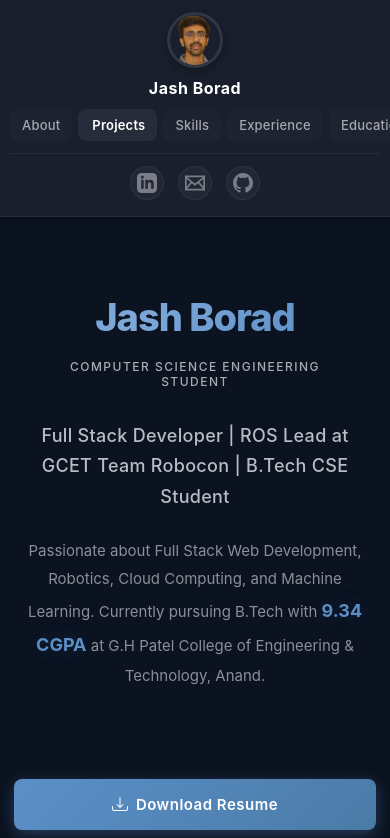
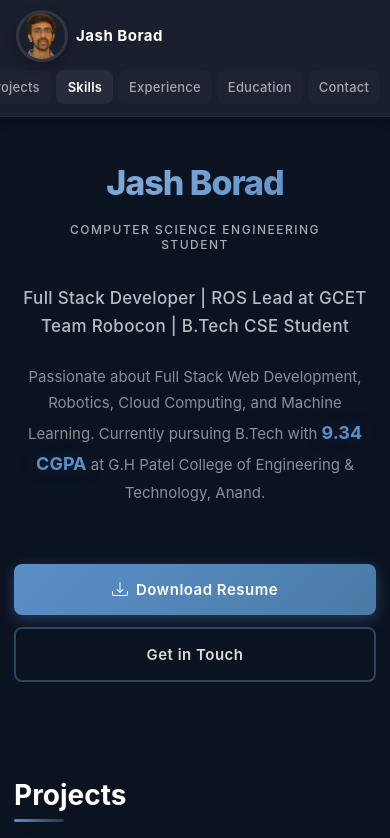
Before and after one commit to Boradjash29/borad-jash-portfolio, a React (Vite) app: page / in a window 390 px wide. Shown: the top 838 px of the page. Built offline with nearby package versions, Linux system fonts and the light colour scheme.

Commit message:
Improve mobile sidebar layout and auto-scroll navigation tabs

```diff
--- a/src/Components/Sidebar.jsx
+++ b/src/Components/Sidebar.jsx
@@ -1,7 +1,8 @@
-import { useState, useEffect } from "react";
+import { useState, useEffect, useRef } from "react";
 
 function Sidebar() {
   const [activeSection, setActiveSection] = useState("about");
+  const navRef = useRef(null);
 
   useEffect(() => {
     const handleScroll = () => {
@@ -26,6 +27,32 @@ function Sidebar() {
     return () => window.removeEventListener("scroll", handleScroll);
   }, []);
 
+  useEffect(() => {
+    const navElement = navRef.current;
+    if (!navElement) {
+      return;
+    }
+
+    const isMobile = window.matchMedia("(max-width: 768px)").matches;
+    if (!isMobile || navElement.scrollWidth <= navElement.clientWidth) {
+      return;
+    }
+
+    const activeLink = navElement.querySelector(`a[data-section="${activeSection}"]`);
+    if (!activeLink) {
+      return;
+    }
+
+    const leftPadding = 12;
+    const offsetLeft = activeLink.offsetLeft;
+    const targetLeft = Math.max(0, offsetLeft - leftPadding);
+
+    navElement.scrollTo({
+      left: targetLeft,
+      behavior: "smooth",
+    });
+  }, [activeSection]);
+
   const handleNavClick = (section) => {
     setActiveSection(section);
   };
@@ -37,9 +64,10 @@ function Sidebar() {
         <h2 className="sidebar-name">Jash Borad</h2>
       </div>
 
-      <nav className="sidebar-nav">
+      <nav className="sidebar-nav" ref={navRef}>
         <a
           href="#about"
+          data-section="about"
           className={activeSection === "about" ? "active" : ""}
           onClick={() => handleNavClick("about")}
         >
@@ -47,6 +75,7 @@ function Sidebar() {
         </a>
         <a
           href="#portfolio"
+          data-section="portfolio"
           className={activeSection === "portfolio" ? "active" : ""}
           onClick={() => handleNavClick("portfolio")}
         >
@@ -54,6 +83,7 @@ function Sidebar() {
         </a>
         <a
           href="#skills"
+          data-section="skills"
           className={activeSection === "skills" ? "active" : ""}
           onClick={() => handleNavClick("skills")}
         >
@@ -61,6 +91,7 @@ function Sidebar() {
         </a>
         <a
           href="#experience"
+          data-section="experience"
           className={activeSection === "experience" ? "active" : ""}
           onClick={() => handleNavClick("experience")}
         >
@@ -68,6 +99,7 @@ function Sidebar() {
         </a>
         <a
           href="#education"
+          data-section="education"
           className={activeSection === "education" ? "active" : ""}
           onClick={() => handleNavClick("education")}
         >
@@ -75,6 +107,7 @@ function Sidebar() {
         </a>
         <a
           href="#contact"
+          data-section="contact"
           className={activeSection === "contact" ? "active" : ""}
           onClick={() => handleNavClick("contact")}
         >
--- a/src/index.css
+++ b/src/index.css
@@ -780,7 +780,7 @@ button:hover {
     position: sticky;
     top: 0;
     z-index: 50;
-    padding: 16px 0;
+    padding: 12px 0;
     border-right: none;
     border-bottom: 1px solid rgba(255, 255, 255, 0.06);
     box-shadow: 0 4px 12px rgba(0, 0, 0, 0.2);
@@ -788,27 +788,36 @@ button:hover {
   }
 
   .sidebar-header {
-    margin-bottom: 14px;
+    display: flex;
+    align-items: center;
+    justify-content: flex-start;
+    gap: 10px;
+    text-align: left;
+    margin-bottom: 10px;
     padding: 0 16px;
   }
 
   .profile {
-    width: 64px;
-    height: 64px;
-    margin-bottom: 10px;
+    width: 58px;
+    height: 58px;
+    margin: 0;
+    flex-shrink: 0;
   }
 
   .sidebar-name {
-    font-size: 18px;
+    font-size: 17px;
+    line-height: 1.25;
+    margin: 0;
   }
 
   .sidebar-nav {
     flex: 0;
     flex-direction: row;
-    gap: 8px;
+    gap: 6px;
     padding: 0 12px;
     overflow-x: auto;
     scrollbar-width: none;
+    -webkit-overflow-scrolling: touch;
   }
 
   .sidebar-nav::-webkit-scrollbar {
@@ -817,10 +826,14 @@ button:hover {
 
   .sidebar-nav a {
     white-space: nowrap;
-    padding: 10px 14px;
+    padding: 8px 12px;
     border-left: none;
     border-radius: 8px;
     background: rgba(255, 255, 255, 0.02);
+    font-size: 14px;
+    min-height: 38px;
+    display: inline-flex;
+    align-items: center;
   }
 
   .sidebar-nav a::before {
@@ -829,29 +842,27 @@ button:hover {
 
   .sidebar-nav a:hover,
   .sidebar-nav a.active {
-    padding-left: 14px;
+    padding-left: 12px;
   }
 
   .sidebar-social {
-    margin: 14px 12px 0;
-    padding: 14px 10px 0;
-    border-top: 1px solid rgba(255, 255, 255, 0.05);
-    gap: 14px;
+    display: none;
   }
 
   .content {
     margin-left: 0;
     width: 100%;
-    padding: 24px 18px 36px;
+    padding: 22px 16px 34px;
   }
 
   .hero {
-    padding: 40px 0;
-    min-height: calc(100vh - 120px);
+    padding: 28px 0;
+    min-height: auto;
   }
 
   .hero-title {
-    font-size: 48px;
+    font-size: 40px;
+    line-height: 1.15;
   }
 
   .hero-label {
@@ -860,11 +871,26 @@ button:hover {
   }
 
   .hero-description {
-    font-size: 18px;
+    font-size: 17px;
+    line-height: 1.65;
   }
 
   .hero-subtitle {
     font-size: 15px;
+    line-height: 1.75;
+    margin-bottom: 34px;
+  }
+
+  .hero-actions {
+    margin-top: 24px;
+    width: 100%;
+    gap: 12px;
+  }
+
+  .btn-primary,
+  .btn-secondary {
+    width: 100%;
+    min-height: 50px;
   }
 
   .section h2 {
@@ -872,7 +898,8 @@ button:hover {
   }
 
   .section {
-    margin-top: 72px;
+    margin-top: 56px;
+    scroll-margin-top: 170px;
   }
 
   .portfolio-filters {
@@ -911,30 +938,32 @@ button:hover {
 
 @media (max-width: 480px) {
   .sidebar {
-    padding-top: 12px;
+    padding-top: 10px;
   }
 
   .sidebar-header {
-    margin-bottom: 10px;
+    margin-bottom: 8px;
+    gap: 8px;
   }
 
   .profile {
-    width: 56px;
-    height: 56px;
+    width: 52px;
+    height: 52px;
   }
 
   .sidebar-name {
-    font-size: 16px;
+    font-size: 15px;
   }
 
   .sidebar-nav {
     padding: 0 10px;
-    gap: 6px;
+    gap: 5px;
   }
 
   .sidebar-nav a {
     font-size: 13px;
-    padding: 8px 12px;
+    padding: 7px 11px;
+    min-height: 34px;
   }
 
   .sidebar-social {
@@ -948,11 +977,11 @@ button:hover {
   }
 
   .content {
-    padding: 20px 14px 30px;
+    padding: 18px 14px 28px;
   }
 
   .hero-title {
-    font-size: 38px;
+    font-size: 34px;
   }
 
   .hero-label {
@@ -976,7 +1005,8 @@ button:hover {
   }
 
   .section {
-    margin-top: 58px;
+    margin-top: 48px;
+    scroll-margin-top: 156px;
   }
 
   .section h2 {
```
